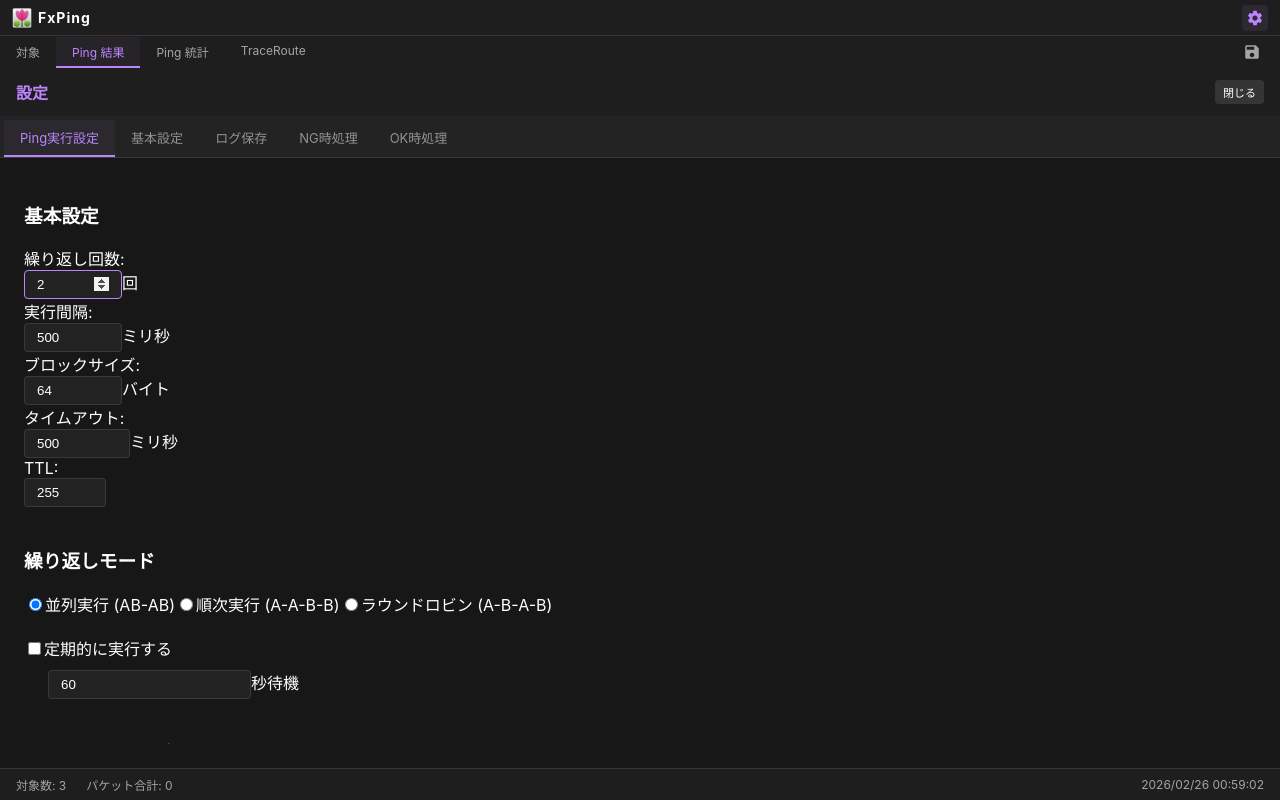
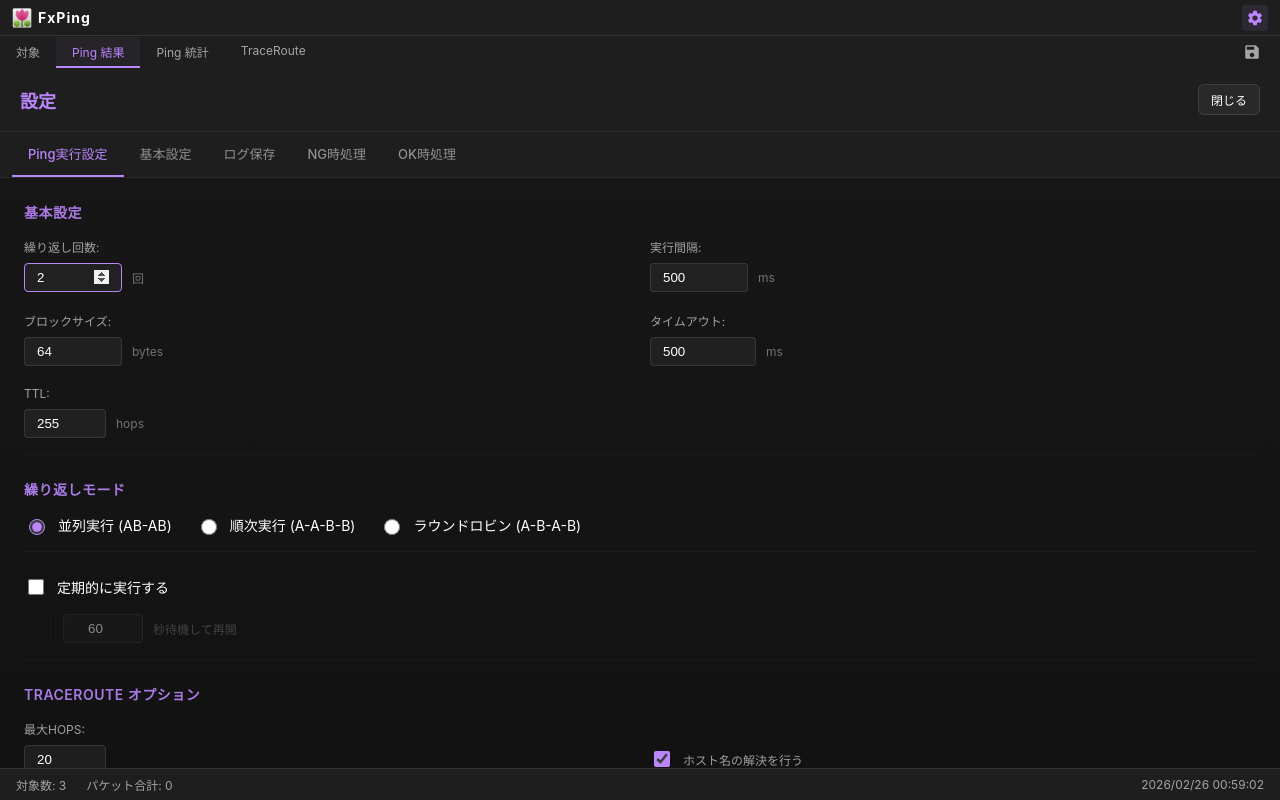
Before and after one commit to kamera25/FxPing, a React (Vite) app: page / in a window 1280 px wide. Both pictures are taken after a click on the button 1255 px from the left and 17 px from the top of the page. Built offline with nearby package versions, Linux system fonts and the light colour scheme.

Commit message:
設定画面のCSSモジュールを修正

```diff
--- a/src/components/SettingsModal.module.css
+++ b/src/components/SettingsModal.module.css
@@ -1,70 +1,185 @@
 .settingsContainer {
     display: flex;
     flex-direction: column;
-    overflow-y: auto;
-    background: rgba(255, 255, 255, 0.02);
+    overflow: hidden;
+    background: var(--background);
     height: 100%;
+    color: var(--on-background);
 }
 
 .modalHeader {
-    padding: 12px 16px;
+    padding: 16px 20px;
     display: flex;
     justify-content: space-between;
     align-items: center;
     background: var(--surface);
+    border-bottom: 1px solid rgba(255, 255, 255, 0.05);
 }
 
 .modalTitle {
-    font-size: 16px;
+    font-size: 18px;
+    font-weight: 600;
     color: var(--primary);
     margin: 0;
 }
 
 .btnSmall {
-    padding: 4px 8px;
-    font-size: 11px;
-    background: rgba(255, 255, 255, 0.1);
-    border: none;
-    border-radius: 4px;
+    padding: 6px 12px;
+    font-size: 12px;
+    background: rgba(255, 255, 255, 0.05);
+    border: 1px solid rgba(255, 255, 255, 0.1);
+    border-radius: 6px;
     color: var(--on-background);
     cursor: pointer;
+    transition: all 0.2s ease;
 }
 
-.btnSmall:hover {
-    background: rgba(255, 255, 255, 0.15);
+.btnSmall:hover:not(:disabled) {
+    background: rgba(255, 255, 255, 0.1);
+    border-color: var(--primary);
+}
+
+.btnSmall:disabled {
+    opacity: 0.5;
+    cursor: not-allowed;
 }
 
 .headerTabs {
     display: flex;
-    background: rgba(255, 255, 255, 0.05);
-    padding: 4px 4px 0 4px;
-    border-bottom: 1px solid rgba(255, 255, 255, 0.1);
+    background: var(--surface);
+    padding: 0 12px;
+    border-bottom: 1px solid rgba(255, 255, 255, 0.05);
 }
 
 .tab {
-    padding: 8px 16px;
+    padding: 12px 16px;
     font-size: 13px;
+    font-weight: 500;
     cursor: pointer;
     color: rgba(255, 255, 255, 0.5);
     border-bottom: 2px solid transparent;
-    transition: all 0.2s;
+    transition: all 0.2s cubic-bezier(0.4, 0, 0.2, 1);
 }
 
 .tab:hover {
-    background: rgba(255, 255, 255, 0.03);
+    color: var(--on-background);
+    background: rgba(255, 255, 255, 0.02);
 }
 
 .tab.active {
     color: var(--primary);
     border-bottom: 2px solid var(--primary);
-    background: rgba(187, 134, 252, 0.05);
 }
 
 .contentBody {
     padding: 24px;
     display: flex;
     flex-direction: column;
-    gap: 20px;
+    gap: 24px;
     flex: 1;
     overflow-y: auto;
+    background: linear-gradient(180deg, rgba(255, 255, 255, 0.02) 0%, transparent 100%);
 }
+
+/* Missing & Improved Styles */
+.settingsSection {
+    display: flex;
+    flex-direction: column;
+    gap: 16px;
+    padding-bottom: 16px;
+    border-bottom: 1px solid rgba(255, 255, 255, 0.03);
+}
+
+.settingsSection:last-child {
+    border-bottom: none;
+}
+
+.settingsSection h3 {
+    margin: 0;
+    font-size: 14px;
+    font-weight: 600;
+    color: var(--primary);
+    text-transform: uppercase;
+    letter-spacing: 0.5px;
+    opacity: 0.9;
+}
+
+.settingsGrid {
+    display: grid;
+    grid-template-columns: repeat(2, 1fr);
+    gap: 20px;
+}
+
+.fieldGroup {
+    display: flex;
+    flex-direction: column;
+    gap: 8px;
+}
+
+.fieldGroup label {
+    font-size: 12px;
+    color: rgba(255, 255, 255, 0.6);
+}
+
+.fieldRow {
+    display: flex;
+    align-items: center;
+    gap: 10px;
+}
+
+.checkboxLabel {
+    display: flex;
+    align-items: center;
+    gap: 10px;
+    font-size: 14px;
+    cursor: pointer;
+    user-select: none;
+    transition: opacity 0.2s;
+}
+
+.checkboxLabel:hover {
+    color: var(--primary);
+}
+
+.checkboxLabel input[type="checkbox"],
+.checkboxLabel input[type="radio"] {
+    width: 16px;
+    height: 16px;
+    cursor: pointer;
+    accent-color: var(--primary);
+}
+
+.inputSmall {
+    width: 80px !important;
+    text-align: center;
+}
+
+.unit {
+    font-size: 12px;
+    color: rgba(255, 255, 255, 0.4);
+}
+
+.pathInputGroup {
+    display: flex;
+    gap: 6px;
+    flex: 1;
+}
+
+.pathInputGroup input {
+    flex: 1;
+    min-width: 0;
+}
+
+.nestedFields {
+    display: flex;
+    flex-direction: column;
+    gap: 12px;
+    margin-left: 26px;
+    padding-left: 12px;
+    border-left: 1px solid rgba(255, 255, 255, 0.05);
+}
+
+.radioGroup {
+    display: flex;
+    gap: 24px;
+}
--- a/src/components/settings/GeneralSettings.tsx
+++ b/src/components/settings/GeneralSettings.tsx
@@ -9,7 +9,6 @@ interface GeneralSettingsProps {
 
 const GeneralSettings: React.FC<GeneralSettingsProps> = ({ settings, setSettings }) => {
     return (
-        <div className={styles.contentBody} style={{ padding: 0 }}>
         <div className={styles.settingsGrid} style={{ gridTemplateColumns: '1fr' }}>
             <label className={styles.checkboxLabel}>
                 <input type="checkbox" checked={settings.hideOnMinimize} onChange={e => setSettings({ ...settings, hideOnMinimize: e.target.checked })} />
@@ -29,7 +28,8 @@ const GeneralSettings: React.FC<GeneralSettingsProps> = ({ settings, setSettings
                     <input type="checkbox" checked={settings.autoDeleteResults} onChange={e => setSettings({ ...settings, autoDeleteResults: e.target.checked })} />
                     Ping 結果の自動削除
                 </label>
-                    <div className={styles.fieldRow} style={{ marginTop: '10px', opacity: settings.autoDeleteResults ? 1 : 0.5 }}>
+                <div className={styles.nestedFields} style={{ opacity: settings.autoDeleteResults ? 1 : 0.5 }}>
+                    <div className={styles.fieldRow}>
                         <input
                             type="number"
                             value={settings.maxResults}
@@ -38,6 +38,7 @@ const GeneralSettings: React.FC<GeneralSettingsProps> = ({ settings, setSettings
                             className={styles.inputSmall}
                         />
                         <span className={styles.unit}>件を超えた場合、古い結果から削除する</span>
+                    </div>
                 </div>
             </div>
 
@@ -50,7 +51,6 @@ const GeneralSettings: React.FC<GeneralSettingsProps> = ({ settings, setSettings
                 パケットのフラグメントを禁止する
             </label>
         </div>
-        </div>
     );
 };
 
--- a/src/components/settings/PingSettings.tsx
+++ b/src/components/settings/PingSettings.tsx
@@ -17,7 +17,7 @@ const PingSettings: React.FC<PingSettingsProps> = ({ settings, setSettings }) =>
     }, []);
 
     return (
-        <div className={styles.contentBody} style={{ padding: 0 }}>
+        <>
             <div className={styles.settingsSection}>
                 <h3>基本設定</h3>
                 <div className={styles.settingsGrid}>
@@ -53,7 +53,7 @@ const PingSettings: React.FC<PingSettingsProps> = ({ settings, setSettings }) =>
                                 }}
                                 title="ICMPフラッディング（DOS攻撃と誤認されるリスク）を防止するための最小100ms制限"
                             />
-                            <span className={styles.unit}>ミリ秒</span>
+                            <span className={styles.unit}>ms</span>
                         </div>
                     </div>
                     <div className={styles.fieldGroup}>
@@ -70,7 +70,7 @@ const PingSettings: React.FC<PingSettingsProps> = ({ settings, setSettings }) =>
                                 }}
                                 title="IPv4最大パケットサイズ(65535)からIPヘッダ(20)とICMPヘッダ(8)を差し引いた65,507バイトが最大実効ペイロードサイズ"
                             />
-                            <span className={styles.unit}>バイト</span>
+                            <span className={styles.unit}>bytes</span>
                         </div>
                     </div>
                     <div className={styles.fieldGroup}>
@@ -87,7 +87,7 @@ const PingSettings: React.FC<PingSettingsProps> = ({ settings, setSettings }) =>
                                 }}
                                 title="バックエンド実装の制限（Timeoutオブジェクト：最大300,000ms）に準拠。0は無効。"
                             />
-                            <span className={styles.unit}>ミリ秒</span>
+                            <span className={styles.unit}>ms</span>
                         </div>
                     </div>
                     <div className={styles.fieldGroup}>
@@ -104,6 +104,7 @@ const PingSettings: React.FC<PingSettingsProps> = ({ settings, setSettings }) =>
                                 }}
                                 title="IPヘッダにおけるTTLフィールドは8ビットのため、1〜255の範囲に限定"
                             />
+                            <span className={styles.unit}>hops</span>
                         </div>
                     </div>
                 </div>
@@ -132,9 +133,11 @@ const PingSettings: React.FC<PingSettingsProps> = ({ settings, setSettings }) =>
                     <input type="checkbox" checked={settings.periodicExecution} onChange={e => setSettings({ ...settings, periodicExecution: e.target.checked })} />
                     定期的に実行する
                 </label>
-                <div className={styles.fieldRow} style={{ marginTop: '10px', marginLeft: '24px' }}>
-                    <input type="number" disabled={!settings.periodicExecution} value={settings.periodicInterval} onChange={e => setSettings({ ...settings, periodicInterval: parseInt(e.target.value) || 0 })} />
-                    <span className={styles.unit}>秒待機</span>
+                <div className={styles.nestedFields} style={{ opacity: settings.periodicExecution ? 1 : 0.5 }}>
+                    <div className={styles.fieldRow}>
+                        <input type="number" disabled={!settings.periodicExecution} value={settings.periodicInterval} onChange={e => setSettings({ ...settings, periodicInterval: parseInt(e.target.value) || 0 })} className={styles.inputSmall} />
+                        <span className={styles.unit}>秒待機して再開</span>
+                    </div>
                 </div>
             </div>
 
@@ -157,7 +160,7 @@ const PingSettings: React.FC<PingSettingsProps> = ({ settings, setSettings }) =>
                         </div>
                     </div>
                     <div className={styles.fieldGroup}>
-                        <div className={styles.fieldRow} style={{ marginTop: '22px' }}>
+                        <div className={styles.fieldRow} style={{ height: '100%', alignItems: 'flex-end', paddingBottom: '4px' }}>
                             <label className={styles.checkboxLabel}>
                                 <input
                                     type="checkbox"
@@ -170,8 +173,7 @@ const PingSettings: React.FC<PingSettingsProps> = ({ settings, setSettings }) =>
                     </div>
                 </div>
             </div>
-
-        </div>
+        </>
     );
 };
 
```
Also changed, not shown: src/components/settings/LogSettings.tsx (+27 -23 lines), src/components/settings/NGSettings.tsx (+16 -18 lines). Lines whose indentation alone changed are shown as unchanged.
